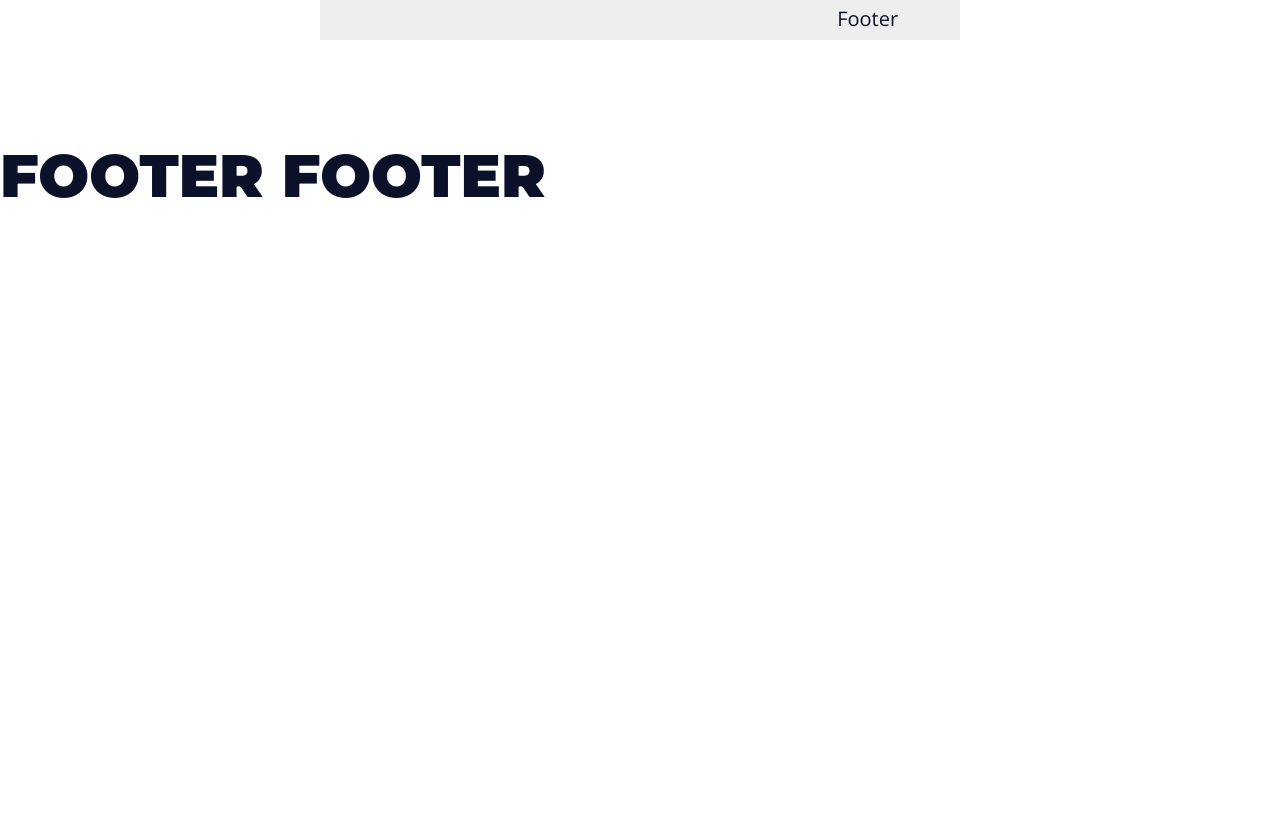
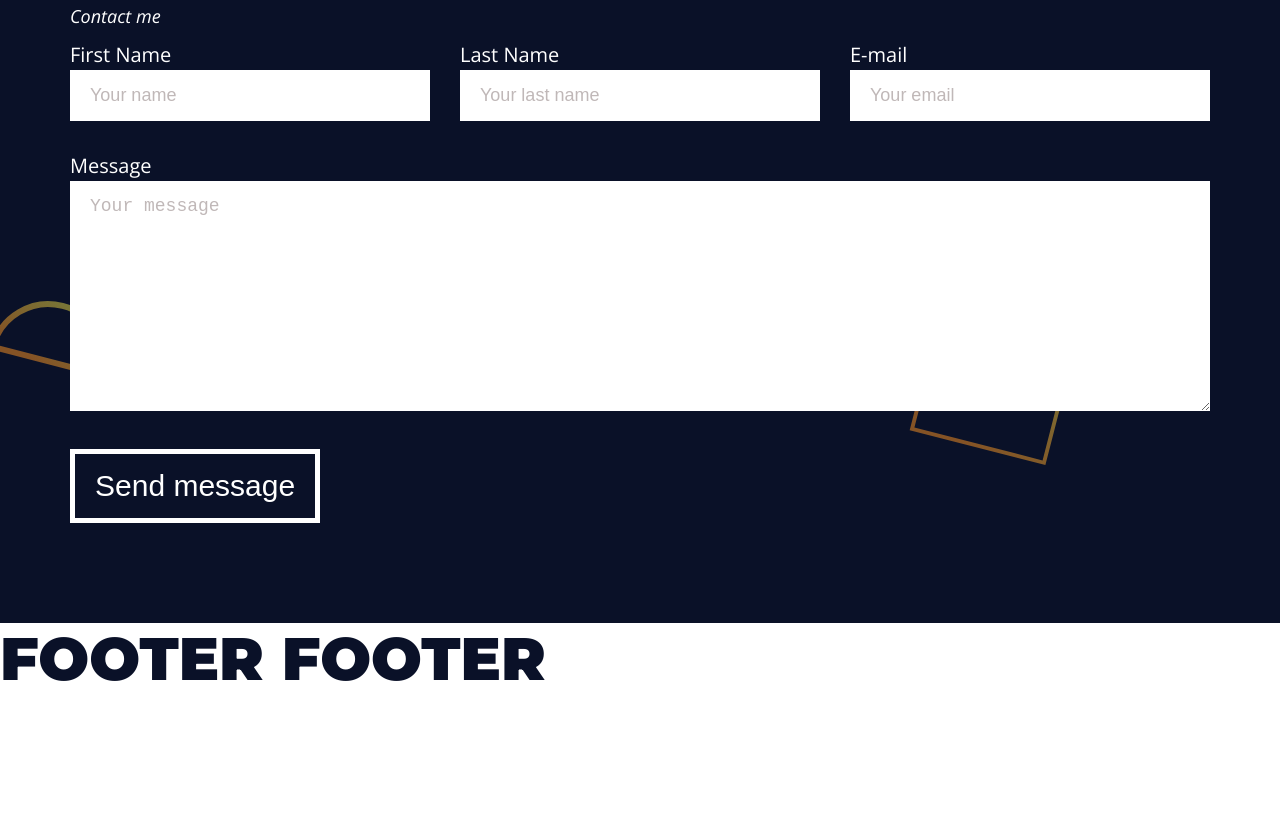
Before and after one commit to AlexCesarNascimento/landing-page-html5-css, a plain HTML site: page index.html in a window 1280 px wide. Shown: the part 5810-6633 px from the top of the page. Drawn offline with nearby package versions, Linux system fonts and the light colour scheme.

Commit message:
feat(formulario): criando formulario de contato

```diff
--- a/assets/css/style.css
+++ b/assets/css/style.css
@@ -12,6 +12,7 @@
 * {
     margin: 0;
     padding: 0;
+    box-sizing: border-box;
 }
 
 html {
@@ -177,10 +178,9 @@ h6 {
 
 .hero-content{
     position: relative;
-    top: -8rem;
     display: grid;
     grid-template-columns: 1fr 1.5fr;
-    justify-items: center;
+
     gap: var(--gap);
     min-height: calc(100vh - 6.5rem);
 }
@@ -261,3 +261,68 @@ h6 {
 .gallery-img img:hover{
     transform: translate(-3%, 3%) scale(1.2) rotate(5deg);
 }
+
+.contact-form{
+    grid-column: span 2;
+}
+
+.contact-form .form-grid{
+    border: none;
+    display: flex;
+    flex-direction: row;
+    flex-wrap: wrap;
+    gap: var(--gap);
+}
+
+.form-group{
+    flex: 1 1 320px;
+}
+
+.form-group label{
+    display: block;
+}
+
+.form-group input, .form-group textarea {
+    border: none;
+    background: var(--secondary-color);
+    padding: 1.5rem 2rem;
+    width: 100%;
+    font-size: 1.8rem;
+    outline: none;
+}
+
+.form-group input:focus, .form-group textarea:focus {
+    box-shadow: 0 0 10px 2px var(--secondary-color);
+}
+
+
+.full-width{
+    width: 100%;
+    flex: 1 1 100%;
+}
+
+.form-grid legend {
+    font-style: italic;
+    font-size: 1.8rem;
+    margin-bottom: 1rem;
+}
+
+.form-group button {
+    border: 0.5rem solid var( --secondary-color);
+    background: none;
+    color: var(--primary-text-color);
+    padding: 1.5rem 2rem;
+    font-size: 3rem;
+    cursor: pointer;
+    transition: all 300ms ease-in-out;
+}
+
+.form-group button:hover{
+    border: 0.5rem solid var(--secondary-color);
+    background: var(--secondary-color);
+    color: var(--secondary-text-color);
+}
+
+.form-group ::placeholder {
+    color: rgb(192, 184, 184);
+}
--- a/index.html
+++ b/index.html
@@ -195,6 +195,51 @@
           </div>
         </div>
       </section>
+      <section id="contact" class="main-bg section">
+        <div class="main-content hero-content">
+
+          <div class="hero-text-content">
+            <h2>January brings us firefox 85</h2>
+            <p>To wrap up January, we are proud to bring you the release of Firefox 85. In this version we are bringing you support for the :focus-visible pseudo-class in CSS and associated devtools, and the complete removal of Flash support from Firefox.</p>
+          </div>
+
+          <div class="hero-img">
+            <img src="assets/svg/javascript-not.svg" alt="css, javascript e html">
+          </div>
+
+          <div class="contact-form">
+            <fieldset class="form-grid">
+              <legend>Contact me</legend>
+
+              <div class="form-group">
+                <label for="first-name">First Name</label>
+                <input type="text" name="first-name" id="first-name" placeholder="Your name">
+              </div>
+
+              <div class="form-group">
+                <label for="first-name">Last Name</label>
+                <input type="text" name="last-name" id="last-name" placeholder="Your last name">
+              </div>
+
+              <div class="form-group">
+                <label for="email">E-mail</label>
+                <input type="email" name="email" id="email" placeholder="Your email">
+              </div>
+
+              <div class="form-group full-width">
+                <label for="message">Message</label>
+                <textarea name="message" id="message" cols="30" rows="10" placeholder="Your message"></textarea>
+              </div>
+
+              <div class="form-group full-width">
+                <button type="submit" class="btn btn-primary">Send message</button>
+              </div>
+
+            </fieldset>
+          </div>
+
+        </div>
+      </section>
     </main>
     <footer class="section light-bg">
       <h2>FOOTER FOOTER </h2>
```
